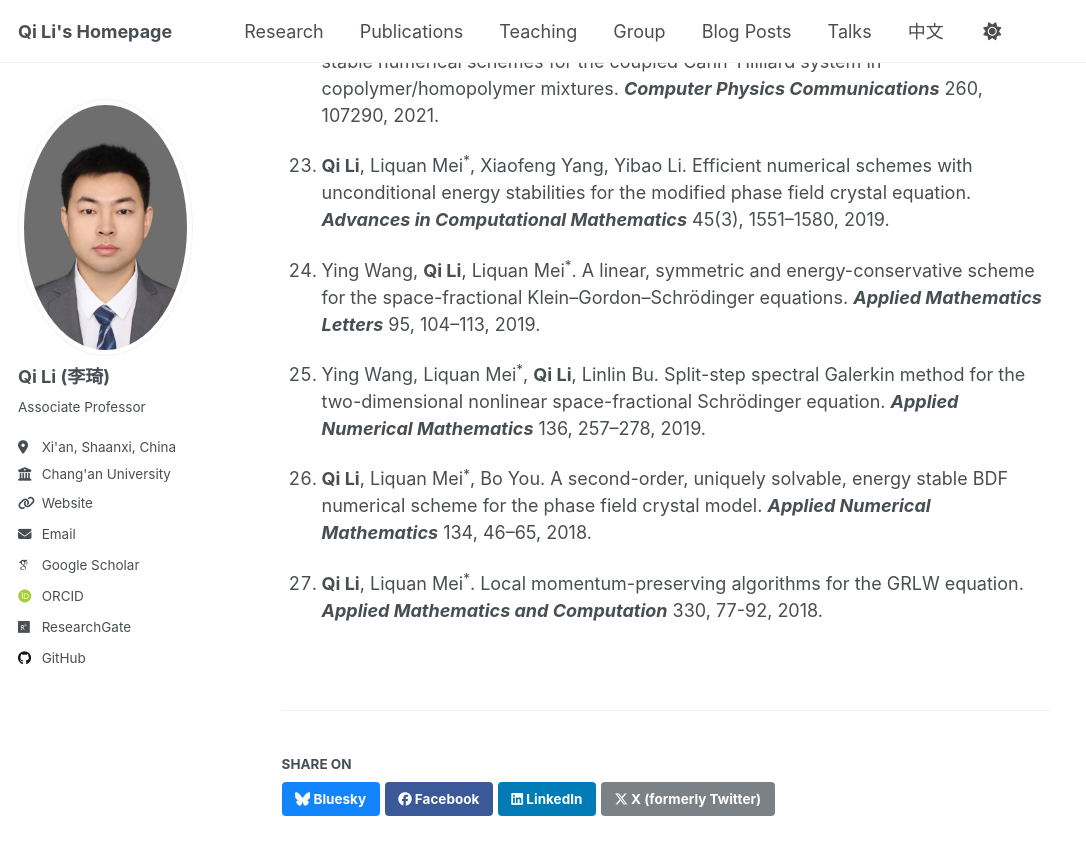
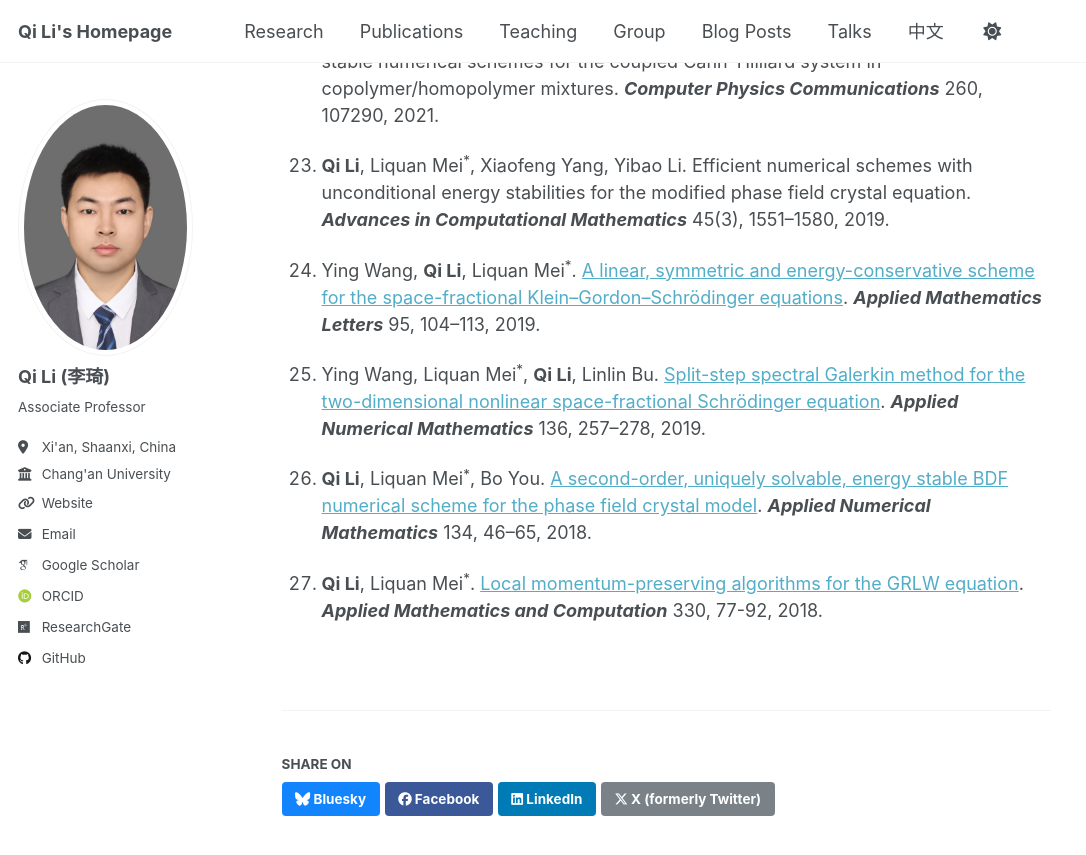
Before and after one commit to liqihao2000/liqihao2000.github.io, a Jekyll site: the page built from _publications/paper.md, in a window 1280 px wide and 900 px high, scrolled down 2223 px. Shown: the top 855 px of the window, without its empty margins (0-1086 px from the left). Built offline with Jekyll 4.4.1, drawn with Linux system fonts in a browser that asks for light colours; some web fonts are replaced; some of the changed lines change nothing that is shown.

Commit message:
update info

```diff
--- a/_publications/paper.md
+++ b/_publications/paper.md
@@ -51,11 +51,10 @@ Stable Schemes. ***Journal of Scientific Computing*** 88, 60, 2021.
 
 23. **Qi Li**, Liquan Mei<sup>\*</sup>, Xiaofeng Yang, Yibao Li. Efficient numerical schemes with unconditional energy stabilities for the modified phase field crystal equation. ***Advances in Computational Mathematics*** 45(3), 1551--1580, 2019.
 
-24. Ying Wang, **Qi Li**, Liquan Mei<sup>\*</sup>. A linear, symmetric and energy-conservative scheme for the
-space-fractional Klein--Gordon--Schrödinger equations. ***Applied Mathematics Letters*** 95, 104--113, 2019.
+24. Ying Wang, **Qi Li**, Liquan Mei<sup>\*</sup>. [A linear, symmetric and energy-conservative scheme for the space-fractional Klein--Gordon--Schrödinger equations](https://doi.org/10.1016/j.aml.2019.03.032). ***Applied Mathematics Letters*** 95, 104--113, 2019.
 
-25. Ying Wang, Liquan Mei<sup>\*</sup>, **Qi Li**, Linlin Bu. Split-step spectral Galerkin method for the two-dimensional nonlinear space-fractional Schrödinger equation. ***Applied Numerical Mathematics*** 136, 257--278, 2019.
+25. Ying Wang, Liquan Mei<sup>\*</sup>, **Qi Li**, Linlin Bu. [Split-step spectral Galerkin method for the two-dimensional nonlinear space-fractional Schrödinger equation](https://doi.org/10.1016/j.apnum.2018.10.012). ***Applied Numerical Mathematics*** 136, 257--278, 2019.
 
-26. **Qi Li**, Liquan Mei<sup>\*</sup>, Bo You. A second-order, uniquely solvable, energy stable BDF numerical scheme for the phase field crystal model. ***Applied Numerical Mathematics*** 134, 46--65, 2018.
+26. **Qi Li**, Liquan Mei<sup>\*</sup>, Bo You. [A second-order, uniquely solvable, energy stable BDF numerical scheme for the phase field crystal model](https://doi.org/10.1016/j.apnum.2018.07.003). ***Applied Numerical Mathematics*** 134, 46--65, 2018.
 
-27. **Qi Li**, Liquan Mei<sup>\*</sup>. Local momentum-preserving algorithms for the GRLW equation. ***Applied Mathematics and Computation*** 330, 77-92, 2018.
+27. **Qi Li**, Liquan Mei<sup>\*</sup>. [Local momentum-preserving algorithms for the GRLW equation](https://doi.org/10.1016/j.amc.2018.02.033). ***Applied Mathematics and Computation*** 330, 77-92, 2018.
```
